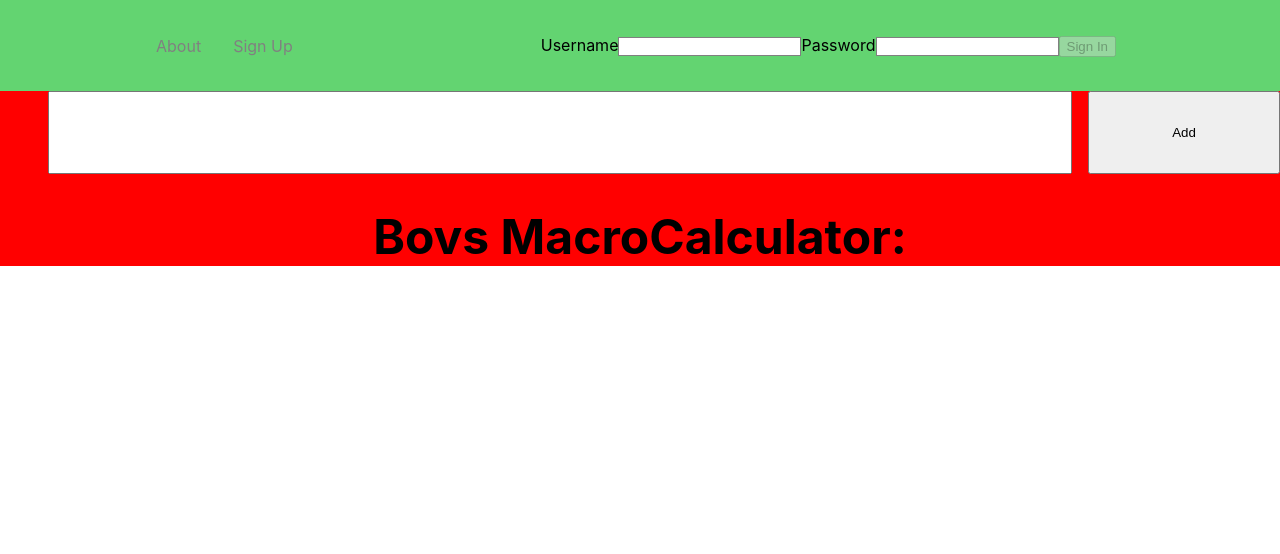
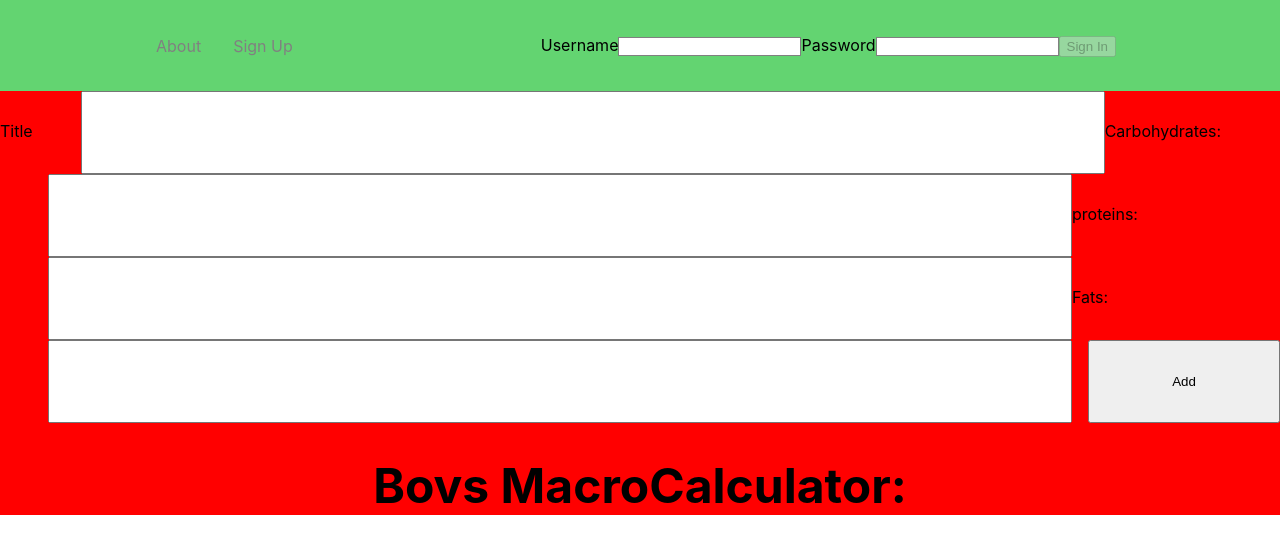
Before and after one commit to BD-Git-Hub/MacroCalculatorWebsite, a React (Create React App) app: page / in a window 1280 px wide. Shown: the top 554 px of the page. Built offline with nearby package versions, Linux system fonts and the light colour scheme; no server answers.

Commit message:
more input fields added

```diff
--- a/src/components/pages/index.js
+++ b/src/components/pages/index.js
@@ -31,28 +31,53 @@ const StyledTodoDiv = styled.div`
 `;
 
 const Main = () => {
-  const inputRef = useRef();
+  const titleRef = useRef();
+  const carbRef = useRef();
+  const proteinRef = useRef();
+  const fatsRef = useRef();
+
+  const [titleInput, setTitleInput] = useState("");
+  const [carbInput, setCarbInput] = useState("");
+  const [proteinInput, setProteinInput] = useState("");
+  const [fatsInput, setFatsInput] = useState("");
+
   const [userInputData, setUserInputData] = useState([{}]);
-  const [input, setInput] = useState("");
+
 
   const addBtnHandler = () => {
     //check data in input field
-    const inputData = inputRef.current.value;
+    // const inputData = titleRef.current.value;
 
-    if (!inputData || !userInputData) {
-      return;
-    }
+    // if (!inputData || !userInputData) {
+    //   return;
+    // }
 
-    //set
-    setUserInputData((prevState) => {
-      return [
-        ...prevState,
-        { key: Math.random().toString(), userData: inputData },
-      ];
-    });
+    // //set
+    // setUserInputData((prevState) => {
+
+    //   if(prevState.length === 0) {
+    //     console.log('empty []')
+    //     return [{key: Math.random().toString(), userData: inputData}]
+
+    //   } else {
+    //     console.log('adding prevState with empty array')
+    //     return [
+
+    //     ...prevState,
+    //     { key: Math.random().toString(), userData: inputData },
+    //   ];
+
+    //   }
+
+    // });
+
+
 
     //clear input field
-    setInput("");
+    setTitleInput("");
+    setCarbInput("");
+    setProteinInput("");
+    setFatsInput("");
 
 
     //postDataHandler();
@@ -65,77 +90,102 @@ const Main = () => {
   };
 
   //RETRIEVE DATA FROM DATABASE
-  const retrieveDataHandler = async () => {
-    try {
-      const response = await fetch(
-        "https://react-http-735ad-default-rtdb.europe-west1.firebasedatabase.app/macros.json",
-        {
-          method: "GET",
-        }
-      );
-
-      if (!response.ok) {
-        throw new Error("retrieving data failed");
-      }
-
-      const data = await response.json();
-
-      const loadedMacros = [];
-
-      for (const key in data) {
-        const removedFirstItem = data[key].slice(1);
-
-        loadedMacros.push({
-          key: removedFirstItem[0].key,
-          userData: removedFirstItem[0].userData,
-        });
-      }
-
-      setUserInputData(loadedMacros);
-    } catch (error) {
-      alert(error);
-    }
-  };
-
-  useEffect(() => {
-    retrieveDataHandler();
-
-    return () => {};
-  }, []);
-
-  //POST DATA TO DATABASE
-  // const postDataHandler = async () => {
+  // const retrieveDataHandler = async () => {
   //   try {
   //     const response = await fetch(
   //       "https://react-http-735ad-default-rtdb.europe-west1.firebasedatabase.app/macros.json",
   //       {
-  //         method: "POST",
-  //         body: JSON.stringify(userInputData),
-  //         headers: {
-  //           "Content-Type": "application/JSON",
-  //         },
+  //         method: "GET",
   //       }
   //     );
 
   //     if (!response.ok) {
-  //       throw new Error("response failed!");
+  //       throw new Error("retrieving data failed");
   //     }
 
-  //     //const data = response.json();
+  //     const data = await response.json();
+
+  //     const loadedMacros = [];
+
+  //     for (const key in data) {
+  //       const removedFirstItem = data[key].slice(1);
+
+  //       loadedMacros.push({
+  //         key: removedFirstItem[0].key,
+  //         userData: removedFirstItem[0].userData,
+  //       });
+  //     }
+
+  //     setUserInputData(loadedMacros);
   //   } catch (error) {
-  //     console.log(error);
+  //     alert(error);
   //   }
   // };
+
+  // useEffect(() => {
+  //   retrieveDataHandler();
+
+  //   return () => {};
+  // }, []);
+
+  //POST DATA TO DATABASE
+  const postDataHandler = async () => {
+    console.log(userInputData)
+    // try {
+    //   const response = await fetch(
+    //     "https://react-http-735ad-default-rtdb.europe-west1.firebasedatabase.app/macros.json",
+    //     {
+    //       method: "POST",
+    //       body: JSON.stringify(userInputData),
+    //       headers: {
+    //         "Content-Type": "application/JSON",
+    //       },
+    //     }
+    //   );
+
+    //   if (!response.ok) {
+    //     throw new Error("response failed!");
+    //   }
+
+    //   //const data = response.json();
+    // } catch (error) {
+    //   console.log(error);
+    // }
+  };
 
   return (
     <Fragment>
       <StyledDiv>
+        <label htmlFor="macroTitle">Title</label>
         <StyledInput
           type="text"
-          ref={inputRef}
-          value={input}
-          onChange={(e) => setInput(e.target.value)}
-        ></StyledInput>
+          ref={titleRef}
+          value={titleInput}
+          onChange={(e) => setTitleInput(e.target.value)}
+        />
+        <label htmlFor="carbohydrateTitle">Carbohydrates:</label>
+        <StyledInput
+          type="text"
+          ref={carbRef}
+          value={carbInput}
+          onChange={(e) => setCarbInput(e.target.value)}
+        />
+        <label htmlFor="proteinTitle">proteins:</label>
+        <StyledInput
+          type="text"
+          ref={proteinRef}
+          value={proteinInput}
+          onChange={(e) => setProteinInput(e.target.value)}
+        />
+        <label htmlFor="proteinTitle">Fats:</label>
+        <StyledInput
+          type="text"
+          ref={fatsRef}
+          value={fatsInput}
+          onChange={(e) => setFatsInput(e.target.value)}
+        />
+
+
         <StyledInputButton onClick={addBtnHandler}>Add</StyledInputButton>
         <Styledh1>Bovs MacroCalculator:</Styledh1>
       </StyledDiv>
```
